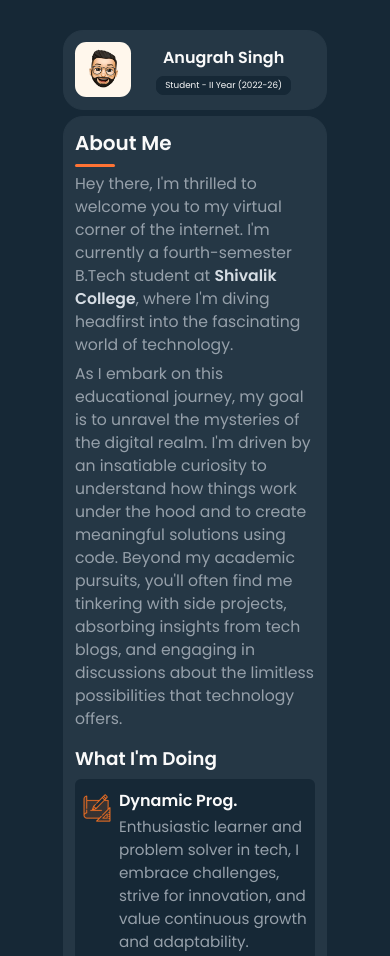
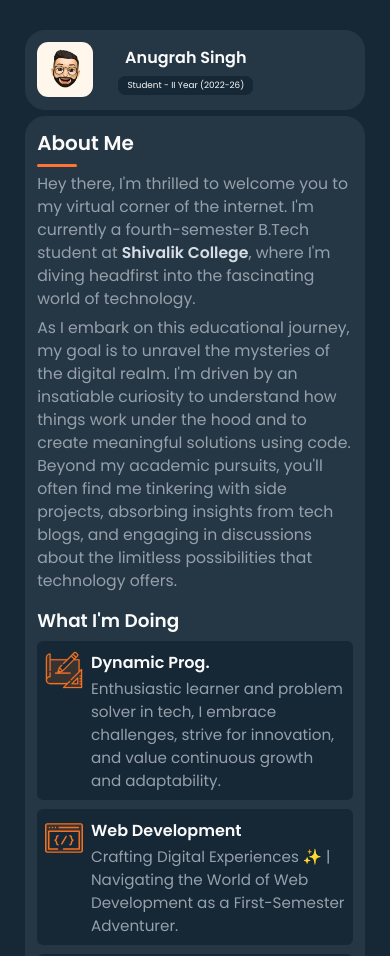
Before and after one commit to Anugrah3108/specialtraining, a plain HTML site: page Assignment 1/index.html in a window 390 px wide. Shown: the top 956 px of the page. Drawn offline with Linux system fonts and the light colour scheme.

Commit message:
Add files via upload

```diff
--- a/Assignment 1/mediaqueries.css
+++ b/Assignment 1/mediaqueries.css
@@ -189,7 +189,7 @@
 
     .left-bar{
         /* margin: 0 auto 11.25px auto; */
-        margin: 0 15% 6px 15% ;
+        margin: 0 5% 6px 5% ;
         padding: 11.25px;
         /* width: 333.25px; */
     }
@@ -212,7 +212,7 @@
 
     .main-content{
         /* width: 356.25px; */
-        margin: 0 15% 0 15% ;
+        margin: 0 5% 0 5% ;
         /* margin: auto; */
         overflow: auto;
     }
```
